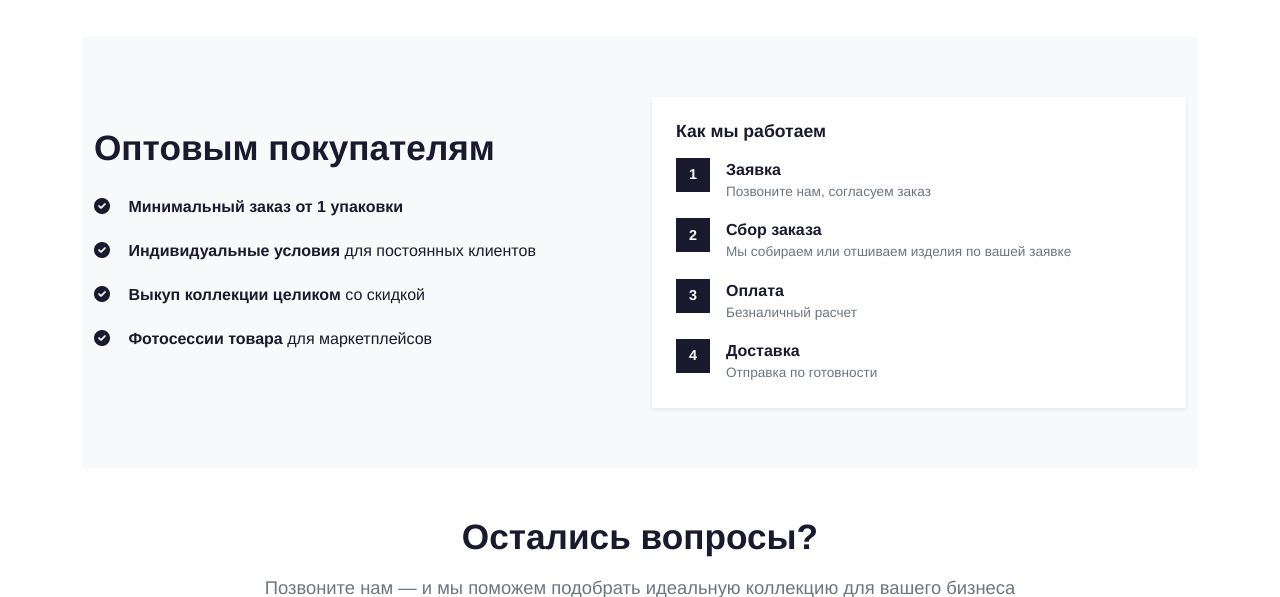
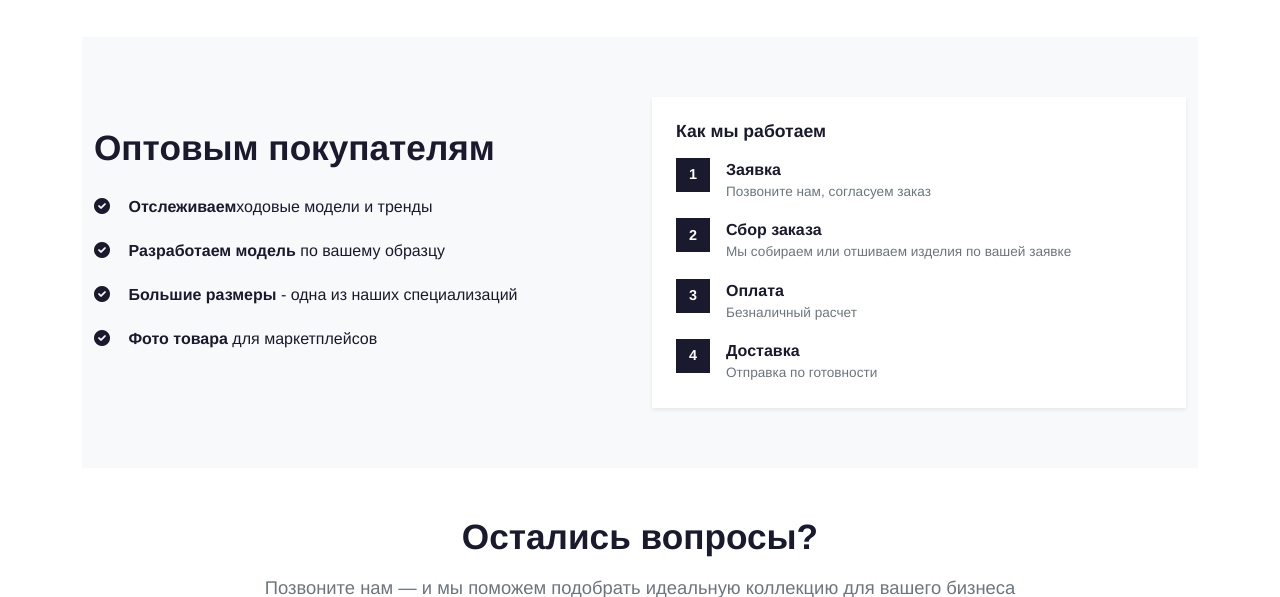
Before and after one commit to mishadvor/laonte, a Django app: page / in a window 1280 px wide. Shown: the part 2270-2867 px from the top of the page. Run offline with Django 5.2, Linux system fonts and the light colour scheme; data comes from the database, SQL or seed files in the repository.

Commit message:
коррекция на главной текста

```diff
--- a/shop/templates/shop/product/list.html
+++ b/shop/templates/shop/product/list.html
@@ -469,19 +469,19 @@
                 <ul class="feature-list list-unstyled">
                     <li>
                         <i class="fas fa-check-circle me-2"></i>
-                        <strong>Минимальный заказ от 1 упаковки</strong>
+                        <strong>Отслеживаем</strong>ходовые модели и тренды
                     </li>
                     <li>
                         <i class="fas fa-check-circle me-2"></i>
-                        <strong>Индивидуальные условия</strong> для постоянных клиентов
+                        <strong>Разработаем модель</strong> по вашему образцу
                     </li>
                     <li>
                         <i class="fas fa-check-circle me-2"></i>
-                        <strong>Выкуп коллекции целиком</strong> со скидкой
+                        <strong>Большие размеры</strong> - одна из наших специализаций
                     </li>
                     <li>
                         <i class="fas fa-check-circle me-2"></i>
-                        <strong>Фотосессии товара</strong> для маркетплейсов
+                        <strong>Фото товара</strong> для маркетплейсов
                     </li>
                 </ul>
                 <!--
```
